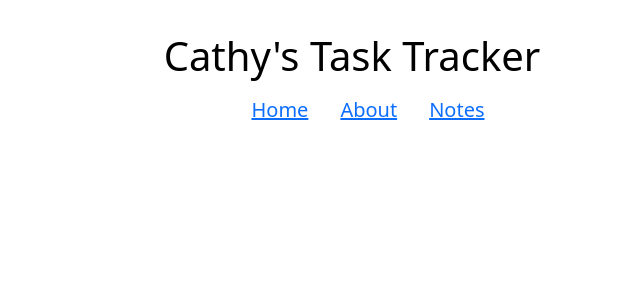
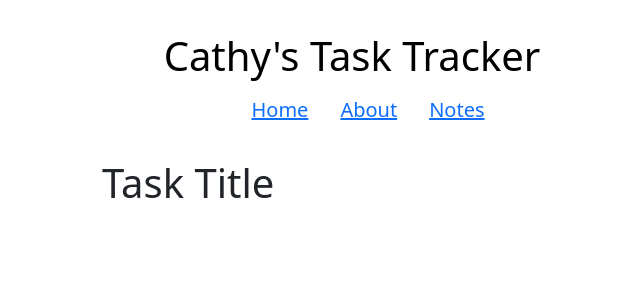
Before and after one commit to Cathy347Le/React-Task-App, a React (Create React App) app: page /task/1 in a window 1280 px wide. Shown: the top 300 px of the page, without its empty margins (288-928 px from the left). Built offline with nearby package versions, Linux system fonts and the light colour scheme; data requests are answered from the project's data file.

Commit message:
add Task Details component

```diff
--- a/db.json
+++ b/db.json
@@ -4,7 +4,7 @@
       "id": 1,
       "title": "Vaccum",
       "date": "Saturday",
-      "completed": false
+      "completed": true
     },
     {
       "id": 2,
--- a/src/App.js
+++ b/src/App.js
@@ -5,6 +5,7 @@ import TaskList from "./Components/TaskList";
 import AddTask from "./Components/AddTask";
 import About from "./Components/About";
 import Notes from "./Components/Notes";
+import TaskDetails from "./Components/TaskDetails";
 import "./App.scss";
 
 function App() {
@@ -162,6 +163,8 @@ function App() {
                 </>
               }
             />
+
+            <Route path="/task/:id" element={<TaskDetails />} />
             <Route path="/About" element={<About />} />
             <Route path="/Notes" element={<Notes />} />
           </Routes>
--- a/src/Components/Task.js
+++ b/src/Components/Task.js
@@ -1,4 +1,5 @@
 import { FaTimes, FaTimesCircle, FaCheckCircle } from "react-icons/fa";
+import { Link } from "react-router-dom";
 
 function Task({ task, onDelete, onToggleCompleted }) {
   // RENDERING CLASSES DYNAMICALLY
@@ -38,6 +39,7 @@ function Task({ task, onDelete, onToggleCompleted }) {
           />
         )}
       </p>
+      <Link to={`/task/${task.id}`}> Show More Details</Link>
     </div>
   );
 }
--- /dev/null
+++ b/src/Components/TaskDetails.js
@@ -0,0 +1,9 @@
+function TaskDetails() {
+  return (
+    <div className="single-task-page">
+      <h1>Task Title</h1>
+    </div>
+  );
+}
+
+export default TaskDetails;
```
Also changed, not shown: 1 other file (tests, documents, lock files or other folders).
